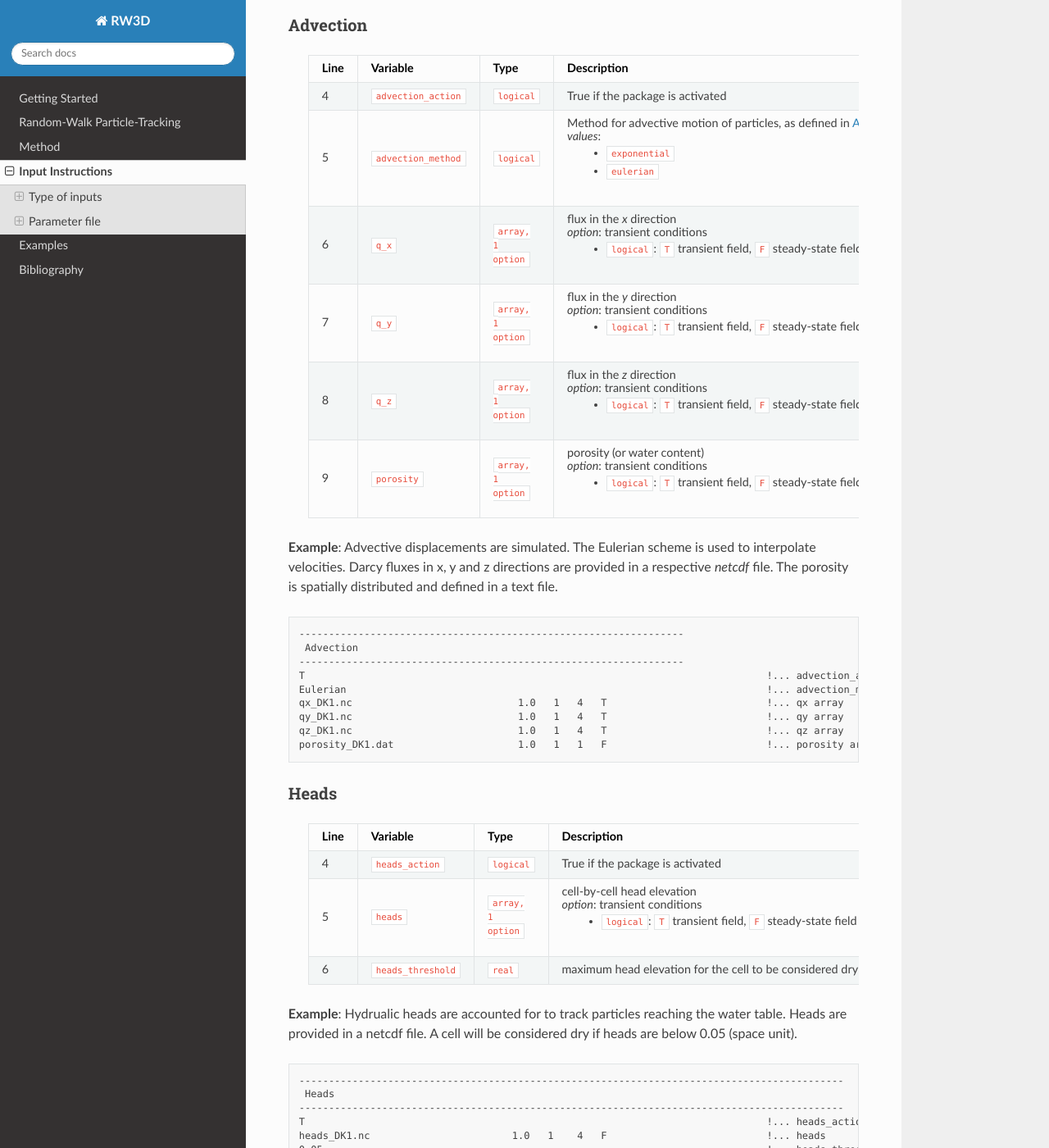
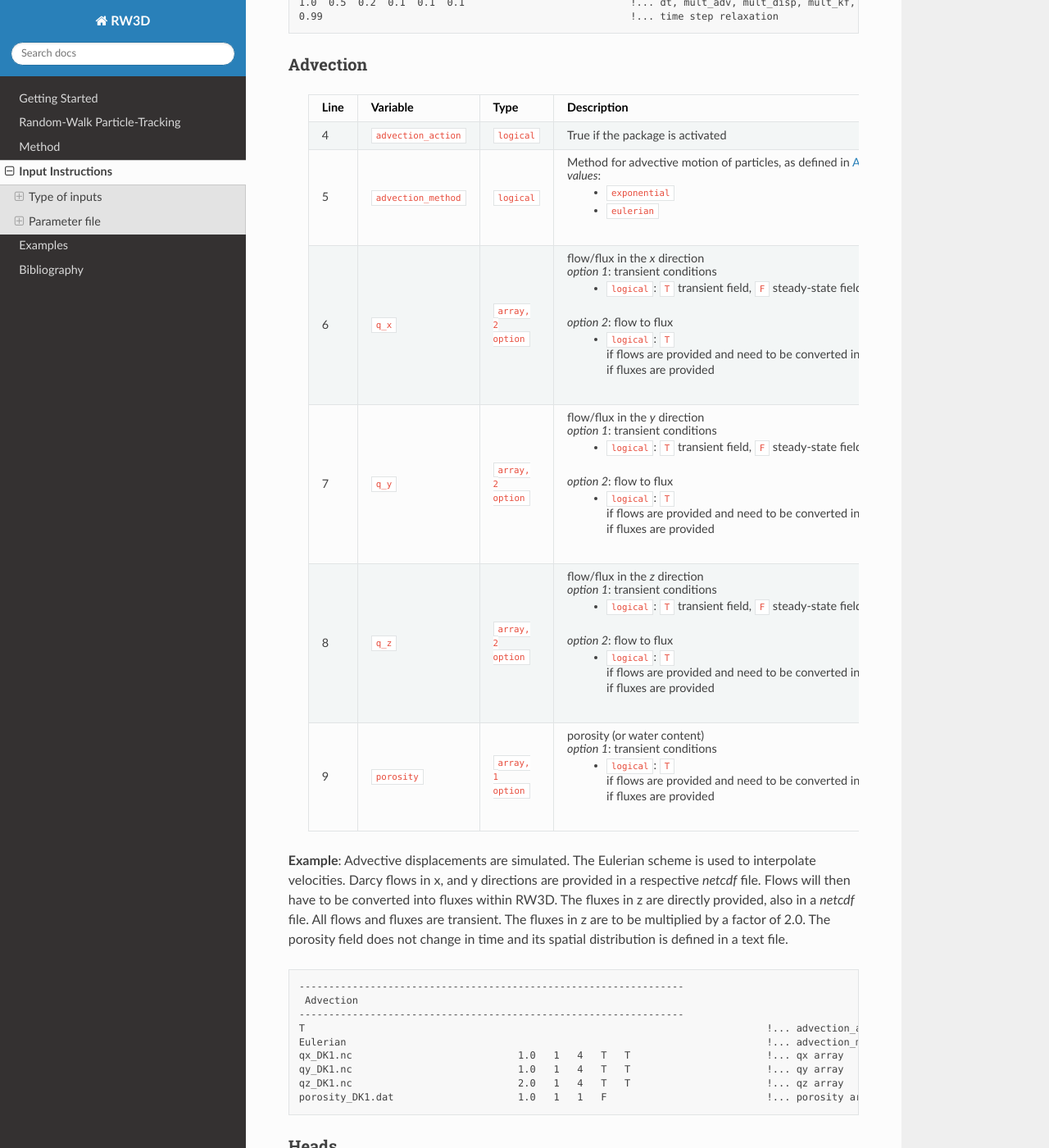
Before and after one commit to chrishenri/rw3d_manual, a Sphinx documentation site: the page built from docs/source/inputs.rst, in a window 1280 px wide and 1400 px high, scrolled down 7891 px. Shown: the whole window at 82% size. Built offline with Sphinx 7.4.7 and the Read the Docs theme 3.1.0, drawn with Linux system fonts in a browser that asks for light colours; some of the changed text lies outside the part shown.

Commit message:
edit instructions fluxes

```diff
--- a/docs/source/inputs.rst
+++ b/docs/source/inputs.rst
@@ -94,7 +94,7 @@ In the *Parameter file*, input parameters can be specified following these diffe
           - name of the file. Put some text even if no file is used
         * - ``multiplier``
           - ``real``
-          - Fixed parameter values (for ``flag``=0), or multiplier of the variable
+          - Fixed parameter values (for ``flag`` = 0), or multiplier of the variable
         * - ``ivar``
           - ``integer``
           - variable index of the variable in the gslib array
@@ -160,10 +160,10 @@ The values of the variable with index ``ivar`` are read as follow:
 
 To read a parameter from a text file, use the usual inputs for an ``array`` parameter: ``file name`` ``multiplier`` ``ivar`` ``flag``:
 
-- ``file name`` (``string``) is the name of the DFS file;
-- ``multiplier`` (``real``) is a number multiplying all values;
-- ``ivar`` (``integer``) is the column index to be used (set to 1 for a unique column of values in the text file);
-- ``flag`` (``integer``) is set to *1*.
+  - ``file name`` (``string``) is the name of the DFS file;
+  - ``multiplier`` (``real``) is a number multiplying all values;
+  - ``ivar`` (``integer``) is the column index to be used (set to 1 for a unique column of values in the text file);
+  - ``flag`` (``integer``) is set to *1*.
 
 
 - **DFS file**
@@ -175,10 +175,10 @@ For an extensive description of what DFS files are, follow the link https://docs
 
 To read a parameter from a DFS file, use the usual inputs for an ``array`` parameter: ``file name`` ``multiplier`` ``ivar`` ``flag``:
 
-- ``file name`` (``string``) is the name of the DFS file;
-- ``multiplier`` (``real``) is a number multiplying all values;
-- ``ivar`` (``integer``) is the item index to be used (set to 1 for a unique item in the DFS file);
-- ``flag`` (``integer``) is set to *3*.
+  - ``file name`` (``string``) is the name of the DFS file;
+  - ``multiplier`` (``real``) is a number multiplying all values;
+  - ``ivar`` (``integer``) is the item index to be used (set to 1 for a unique item in the DFS file);
+  - ``flag`` (``integer``) is set to *3*.
 
 
 - **NetCDF file**
@@ -194,10 +194,10 @@ Note that the NetCDF format of the file will have to follow the specifications o
 
 To read a parameter from a NetCDF file, use the usual inputs for an ``array`` parameter: ``file name`` ``multiplier`` ``ivar`` ``flag``:
 
-- ``file name`` (``string``) is the name of the NetCDF file;
-- ``multiplier`` (``real``) is a number multiplying all values;
-- ``ivar`` (``integer``) has to be specified but will not be used;
-- ``flag`` (``integer``) is set to *4*.
+  - ``file name`` (``string``) is the name of the NetCDF file;
+  - ``multiplier`` (``real``) is a number multiplying all values;
+  - ``ivar`` (``integer``) has to be specified but will not be used;
+  - ``flag`` (``integer``) is set to *4*.
 
 
 File format for *time function*
@@ -430,9 +430,10 @@ Geometry
 
 
 **Example**: The domain is discretized in 1200 cells in the *x*-direction, 1400 cells in the *y*-direction and 11 cells in the *z*-direction.
-The cell size in *x* and *y* is fixed to 100 space units. The cell size in the *z*-direction is variable in space and specified in the file *dz.dat*.
-The bottom elevation of the domain (floor) is also variable in space and specified in the file *floor.dat*.
-The location of inactive cells is provided in the file *InactCell.dat* and particles reaching an inactive cell will be killed.
+The cell size in *x* and *y* is fixed to 100 space units. The cell size in the *z*-direction is variable in space and specified in the first column of the text file *dz.dat*.
+The bottom elevation of the domain (floor) is also variable in space and specified in the text file *floor.dat*.
+The location of inactive cells is provided in the text file *InactCell.dat* and particles reaching an inactive cell will be killed.
+No multipliers are to be used (all set to 1.0).
 Finally, particles reaching the boundary of the domain will be killed, expect at the top of the domain, where particles will bounce.
 
 ::
@@ -493,45 +494,59 @@ Advection
 
 .. _tbl-grid:
 
-  +------+-------------------------------------------------------------------------+--------------------+----------------------------------------------------------------------------------------+
-  |Line  | Variable                                                                | Type               | Description                                                                            |
-  +======+=========================================================================+====================+========================================================================================+
-  | 4    | ``advection_action``                                                    | ``logical``        | True if the package is activated                                                       |
-  +------+-------------------------------------------------------------------------+--------------------+----------------------------------------------------------------------------------------+
-  | 5    | ``advection_method``                                                    | ``logical``        | Method for advective motion of particles, as defined in :ref:`Advective motion`        |
-  |      |                                                                         |                    |                                                                                        |
-  |      |                                                                         |                    | *values*:                                                                              |
-  |      |                                                                         |                    |                                                                                        |
-  |      |                                                                         |                    |    - ``exponential``                                                                   |
-  |      |                                                                         |                    |    - ``eulerian``                                                                      |
-  +------+-------------------------------------------------------------------------+--------------------+----------------------------------------------------------------------------------------+
-  | 6    | ``q_x``                                                                 | ``array, 1 option``| flux in the *x* direction                                                              |
-  |      |                                                                         |                    |                                                                                        |
-  |      |                                                                         |                    | *option*: transient conditions                                                         |
-  |      |                                                                         |                    |                                                                                        |
-  |      |                                                                         |                    |    - ``logical``: ``T`` transient field, ``F`` steady-state field                      |
-  +------+-------------------------------------------------------------------------+--------------------+----------------------------------------------------------------------------------------+
-  | 7    | ``q_y``                                                                 | ``array, 1 option``| flux in the *y* direction                                                              |
-  |      |                                                                         |                    |                                                                                        |
-  |      |                                                                         |                    | *option*: transient conditions                                                         |
-  |      |                                                                         |                    |                                                                                        |
-  |      |                                                                         |                    |    - ``logical``: ``T`` transient field, ``F`` steady-state field                      |
-  +------+-------------------------------------------------------------------------+--------------------+----------------------------------------------------------------------------------------+
-  | 8    | ``q_z``                                                                 | ``array, 1 option``| flux in the *z* direction                                                              |
-  |      |                                                                         |                    |                                                                                        |
-  |      |                                                                         |                    | *option*: transient conditions                                                         |
-  |      |                                                                         |                    |                                                                                        |
-  |      |                                                                         |                    |    - ``logical``: ``T`` transient field, ``F`` steady-state field                      |
-  +------+-------------------------------------------------------------------------+--------------------+----------------------------------------------------------------------------------------+
-  | 9    | ``porosity``                                                            | ``array, 1 option``| porosity (or water content)                                                            |
-  |      |                                                                         |                    |                                                                                        |
-  |      |                                                                         |                    | *option*: transient conditions                                                         |
-  |      |                                                                         |                    |                                                                                        |
-  |      |                                                                         |                    |    - ``logical``: ``T`` transient field, ``F`` steady-state field                      |
-  +------+-------------------------------------------------------------------------+--------------------+----------------------------------------------------------------------------------------+
+  +------+-------------------------------------------------------------------------+--------------------+---------------------------------------------------------------------------------------------------------------------+
+  |Line  | Variable                                                                | Type               | Description                                                                                                         |
+  +======+=========================================================================+====================+=====================================================================================================================+
+  | 4    | ``advection_action``                                                    | ``logical``        | True if the package is activated                                                                                    |
+  +------+-------------------------------------------------------------------------+--------------------+---------------------------------------------------------------------------------------------------------------------+
+  | 5    | ``advection_method``                                                    | ``logical``        | Method for advective motion of particles, as defined in :ref:`Advective motion`                                     |
+  |      |                                                                         |                    |                                                                                                                     |
+  |      |                                                                         |                    | *values*:                                                                                                           |
+  |      |                                                                         |                    |                                                                                                                     |
+  |      |                                                                         |                    |    - ``exponential``                                                                                                |
+  |      |                                                                         |                    |    - ``eulerian``                                                                                                   |
+  +------+-------------------------------------------------------------------------+--------------------+---------------------------------------------------------------------------------------------------------------------+
+  | 6    | ``q_x``                                                                 | ``array, 2 option``| flow/flux in the *x* direction                                                                                      |
+  |      |                                                                         |                    |                                                                                                                     |
+  |      |                                                                         |                    | *option 1*: transient conditions                                                                                    |
+  |      |                                                                         |                    |                                                                                                                     |
+  |      |                                                                         |                    |    - ``logical``: ``T`` transient field, ``F`` steady-state field                                                   |
+  |      |                                                                         |                    |                                                                                                                     |
+  |      |                                                                         |                    | *option 2*: flow to flux                                                                                            |
+  |      |                                                                         |                    |                                                                                                                     |
+  |      |                                                                         |                    |    - ``logical``: ``T`` if flows are provided and need to be converted into fluxes, ``F`` if fluxes are provided    |
+  +------+-------------------------------------------------------------------------+--------------------+---------------------------------------------------------------------------------------------------------------------+
+  | 7    | ``q_y``                                                                 | ``array, 2 option``| flow/flux in the *y* direction                                                                                      |
+  |      |                                                                         |                    |                                                                                                                     |
+  |      |                                                                         |                    | *option 1*: transient conditions                                                                                    |
+  |      |                                                                         |                    |                                                                                                                     |
+  |      |                                                                         |                    |    - ``logical``: ``T`` transient field, ``F`` steady-state field                                                   |
+  |      |                                                                         |                    |                                                                                                                     |
+  |      |                                                                         |                    | *option 2*: flow to flux                                                                                            |
+  |      |                                                                         |                    |                                                                                                                     |
+  |      |                                                                         |                    |    - ``logical``: ``T`` if flows are provided and need to be converted into fluxes, ``F`` if fluxes are provided    |
+  +------+-------------------------------------------------------------------------+--------------------+---------------------------------------------------------------------------------------------------------------------+
+  | 8    | ``q_z``                                                                 | ``array, 2 option``| flow/flux in the *z* direction                                                                                      |
+  |      |                                                                         |                    |                                                                                                                     |
+  |      |                                                                         |                    | *option 1*: transient conditions                                                                                    |
+  |      |                                                                         |                    |                                                                                                                     |
+  |      |                                                                         |                    |    - ``logical``: ``T`` transient field, ``F`` steady-state field                                                   |
+  |      |                                                                         |                    |                                                                                                                     |
+  |      |                                                                         |                    | *option 2*: flow to flux                                                                                            |
+  |      |                                                                         |                    |                                                                                                                     |
+  |      |                                                                         |                    |    - ``logical``: ``T`` if flows are provided and need to be converted into fluxes, ``F`` if fluxes are provided    |
+  +------+-------------------------------------------------------------------------+--------------------+---------------------------------------------------------------------------------------------------------------------+
+  | 9    | ``porosity``                                                            | ``array, 1 option``| porosity (or water content)                                                                                         |
+  |      |                                                                         |                    |                                                                                                                     |
+  |      |                                                                         |                    | *option 1*: transient conditions                                                                                    |
+  |      |                                                                         |                    |                                                                                                                     |
+  |      |                                                                         |                    |    - ``logical``: ``T`` if flows are provided and need to be converted into fluxes, ``F`` if fluxes are provided    |
+  +------+-------------------------------------------------------------------------+--------------------+---------------------------------------------------------------------------------------------------------------------+
 
 **Example**: Advective displacements are simulated. The Eulerian scheme is used to interpolate velocities.
-Darcy fluxes in x, y and z directions are provided in a respective *netcdf* file. The porosity is spatially distributed and defined in a text file.
+Darcy flows in x, and y directions are provided in a respective *netcdf* file. Flows will then have to be converted into fluxes within RW3D.
+The fluxes in z are directly provided, also in a *netcdf* file. All flows and fluxes are transient. The fluxes in z are to be multiplied by a factor of 2.0.
+The porosity field does not change in time and its spatial distribution is defined in a text file.
 
 ::
 
@@ -540,9 +555,9 @@ Darcy fluxes in x, y and z directions are provided in a respective *netcdf* file
    -----------------------------------------------------------------
    T                                                                              !... advection_action
    Eulerian                                                                       !... advection_method
-   qx_DK1.nc                            1.0   1   4   T                           !... qx array
-   qy_DK1.nc                            1.0   1   4   T                           !... qy array
-   qz_DK1.nc                            1.0   1   4   T                           !... qz array
+   qx_DK1.nc                            1.0   1   4   T   T                       !... qx array
+   qy_DK1.nc                            1.0   1   4   T   T                       !... qy array
+   qz_DK1.nc                            2.0   1   4   T   T                       !... qz array
    porosity_DK1.dat                     1.0   1   1   F                           !... porosity array
 
 
```
